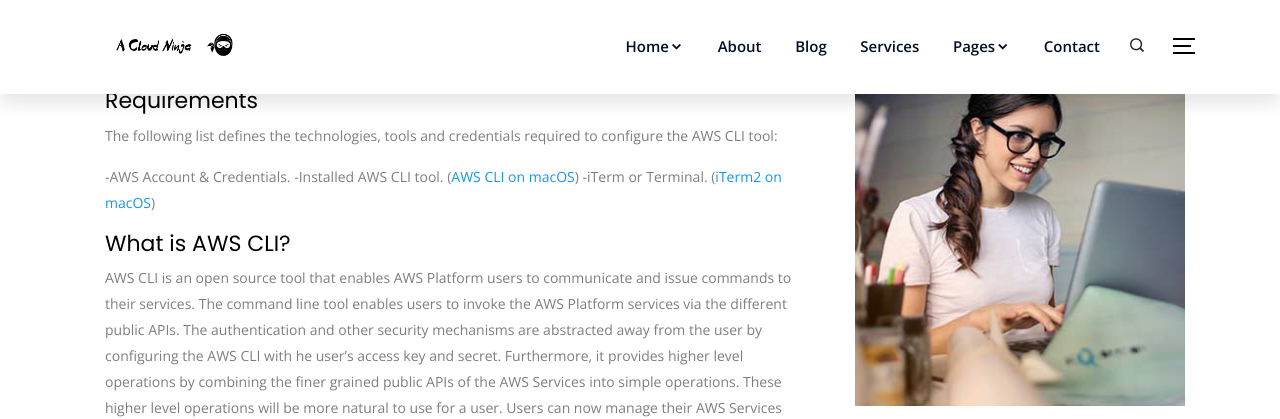
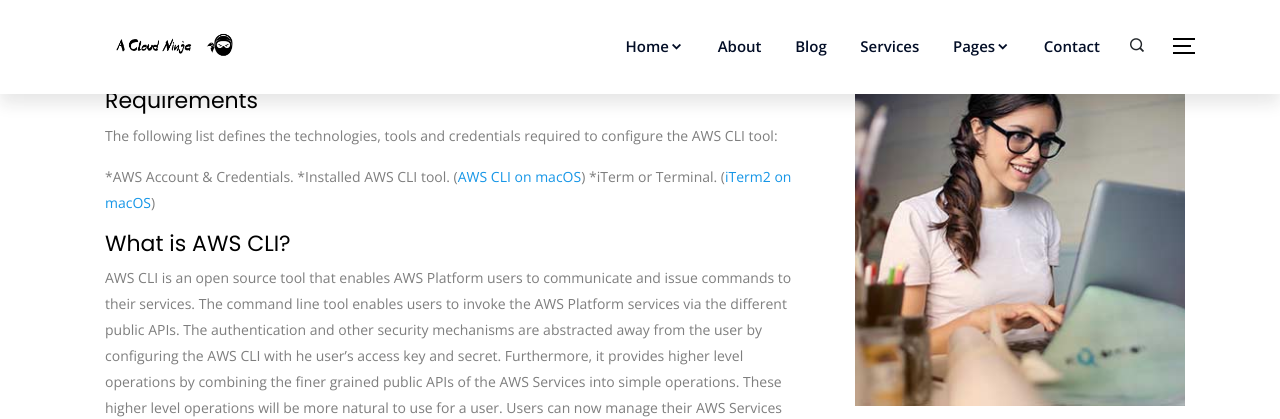
Before and after one commit to ACloudNinja/Jekyll_Website, a Jekyll site: the page built from _posts/2019-07-15-how-to-configure-aws-cli.md, in a window 1280 px wide and 900 px high, scrolled down 966 px. Shown: the top 419 px of the window. Built offline with Jekyll 4.4.1, drawn with Linux system fonts in a browser that asks for light colours; comment, search, counter and statistics services are not loaded; some of the changed text lies outside the part shown.

```diff
--- a/_posts/2019-07-15-how-to-configure-aws-cli.md
+++ b/_posts/2019-07-15-how-to-configure-aws-cli.md
@@ -13,9 +13,9 @@ This post provides a set of commands on how to configure Amazon Web Services Com
 #### Requirements
 The following list defines the technologies, tools and credentials required to configure the AWS CLI tool:
 
--AWS Account & Credentials.
--Installed AWS CLI tool. ([AWS CLI on macOS][1])
--iTerm or Terminal. ([iTerm2 on macOS][2])
+*AWS Account & Credentials.
+*Installed AWS CLI tool. ([AWS CLI on macOS][1])
+*iTerm or Terminal. ([iTerm2 on macOS][2])
 
 #### What is AWS CLI?
 AWS CLI is an open source tool that enables AWS Platform users to communicate and issue commands to their services. The command line tool enables users to invoke the AWS Platform services via the different public APIs. The authentication and other security mechanisms are abstracted away from the user by configuring the AWS CLI with he user's access key and secret. Furthermore, it provides higher level operations by combining the finer grained public APIs of the AWS Services into simple operations. These higher level operations will be more natural to use for a user. Users can now manage their AWS Services by creating shell scripts and automate simple and complex tasks alike.
```
Also changed, not shown: other parts of _posts/2019-07-15-how-to-configure-aws-cli.md (+1 -1 lines), _posts/2019-07-08-how-to-install-heartbeat-on-macos-using-homebrew.md (+1 -1 lines), _posts/2019-07-09-how-to-install-auditbeat-on-macos-using-homebrew.md (+1 -1 lines), _posts/2019-07-10-how-to-install-packetbeat-on-macos-using-homebrew.md (+1 -1 lines), assets/img/my_images/blog/feature-image-homebrew-300x210.png (deleted), assets/img/my_images/feature-images/feature-image-aws.png (renamed from assets/img/my_images/blog/feature-image-aws.png), assets/img/my_images/feature-images/feature-image-homebrew.png (renamed from assets/img/my_images/blog/feature-image-homebrew.png).
